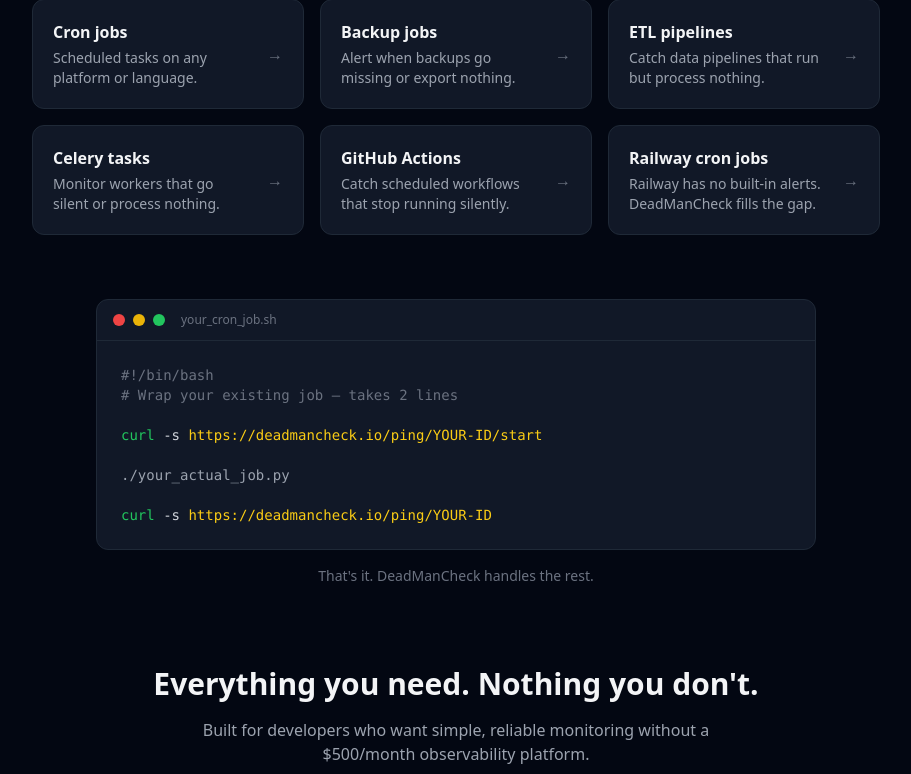
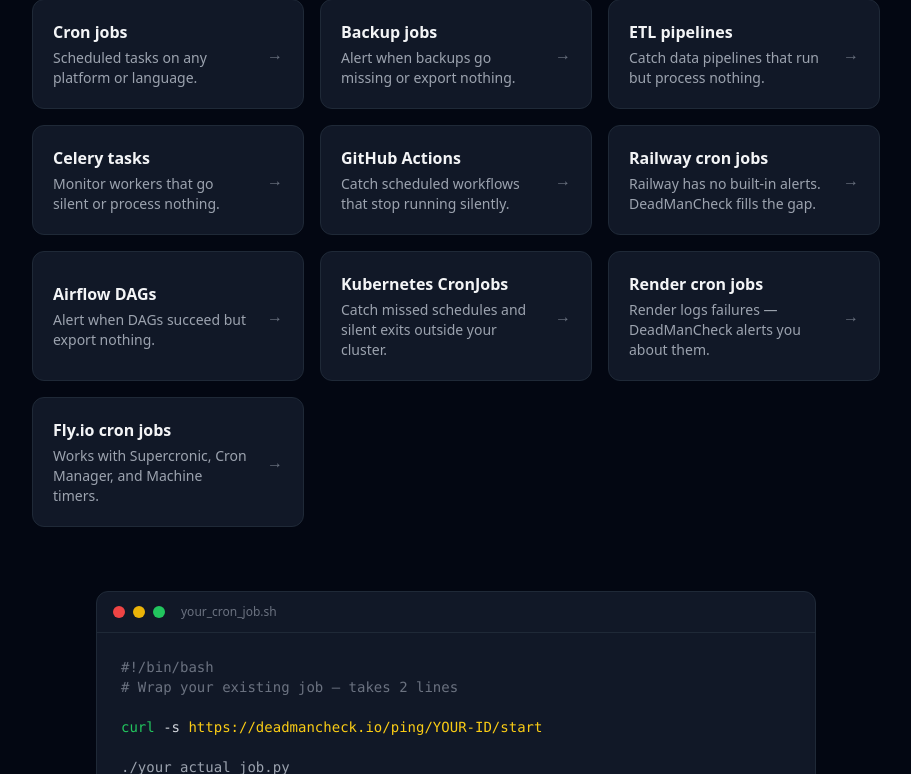
Before and after one commit to Kriss-V/deadmancheck, a FastAPI app: page / in a window 1280 px wide. Shown: the part 1572-2346 px from the top of the page, without its empty margins (184-1095 px from the left). Run offline with FastAPI, Linux system fonts and the light colour scheme; parts of the project's set-up code (start-up, migrations or seed data) failed here and were passed over.

Commit message:
Add Sprint 2 SEO pages: Airflow, Kubernetes, Render, Fly.io; add footer and homepage links

```diff
--- a/app/templates/landing.html
+++ b/app/templates/landing.html
@@ -163,6 +163,34 @@
       </div>
       <span class="text-gray-500 group-hover:text-white transition-colors ml-4">→</span>
     </a>
+    <a href="/airflow-dag-monitoring" class="bg-gray-900 border border-gray-800 hover:border-gray-600 rounded-xl p-5 transition-colors group flex items-center justify-between">
+      <div>
+        <h3 class="font-semibold mb-1">Airflow DAGs</h3>
+        <p class="text-gray-400 text-sm">Alert when DAGs succeed but export nothing.</p>
+      </div>
+      <span class="text-gray-500 group-hover:text-white transition-colors ml-4">→</span>
+    </a>
+    <a href="/kubernetes-job-monitoring" class="bg-gray-900 border border-gray-800 hover:border-gray-600 rounded-xl p-5 transition-colors group flex items-center justify-between">
+      <div>
+        <h3 class="font-semibold mb-1">Kubernetes CronJobs</h3>
+        <p class="text-gray-400 text-sm">Catch missed schedules and silent exits outside your cluster.</p>
+      </div>
+      <span class="text-gray-500 group-hover:text-white transition-colors ml-4">→</span>
+    </a>
+    <a href="/render-cron-monitoring" class="bg-gray-900 border border-gray-800 hover:border-gray-600 rounded-xl p-5 transition-colors group flex items-center justify-between">
+      <div>
+        <h3 class="font-semibold mb-1">Render cron jobs</h3>
+        <p class="text-gray-400 text-sm">Render logs failures — DeadManCheck alerts you about them.</p>
+      </div>
+      <span class="text-gray-500 group-hover:text-white transition-colors ml-4">→</span>
+    </a>
+    <a href="/fly-io-cron-monitoring" class="bg-gray-900 border border-gray-800 hover:border-gray-600 rounded-xl p-5 transition-colors group flex items-center justify-between">
+      <div>
+        <h3 class="font-semibold mb-1">Fly.io cron jobs</h3>
+        <p class="text-gray-400 text-sm">Works with Supercronic, Cron Manager, and Machine timers.</p>
+      </div>
+      <span class="text-gray-500 group-hover:text-white transition-colors ml-4">→</span>
+    </a>
   </div>
 </section>
 
```
